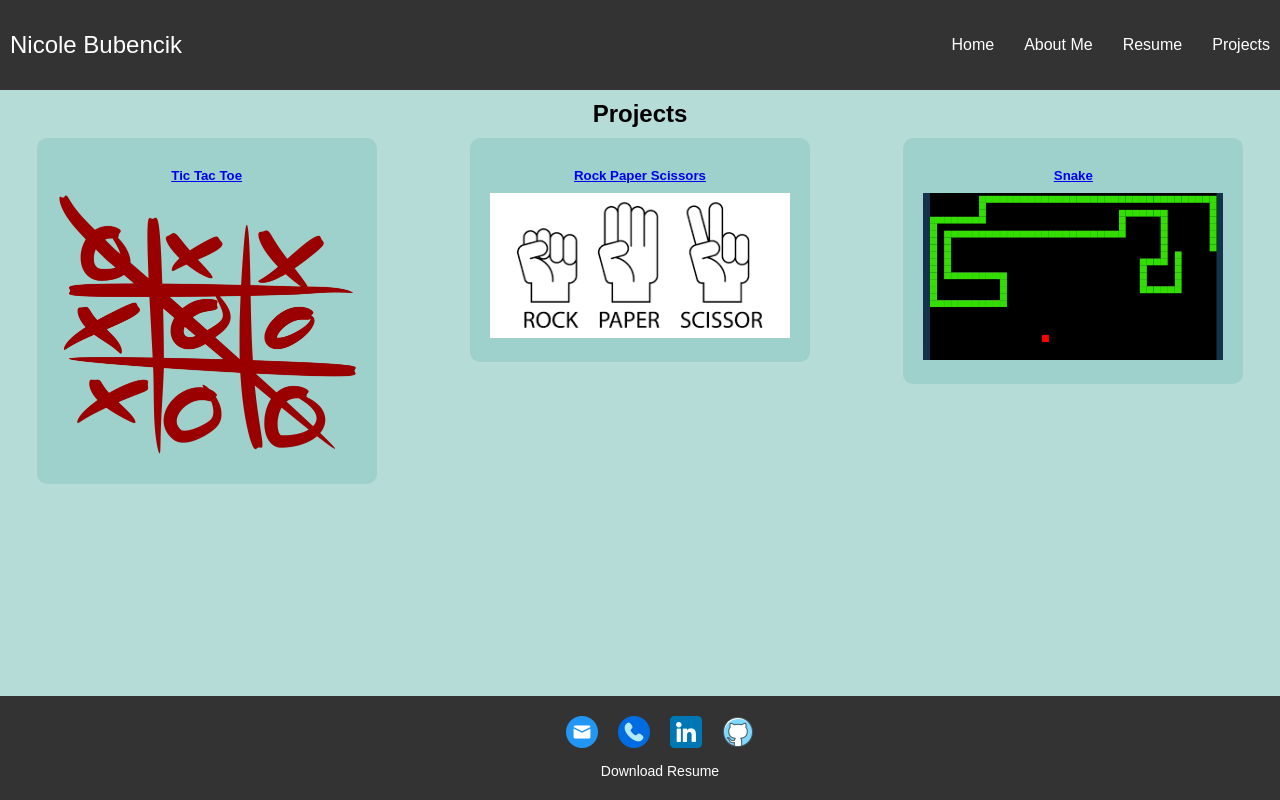
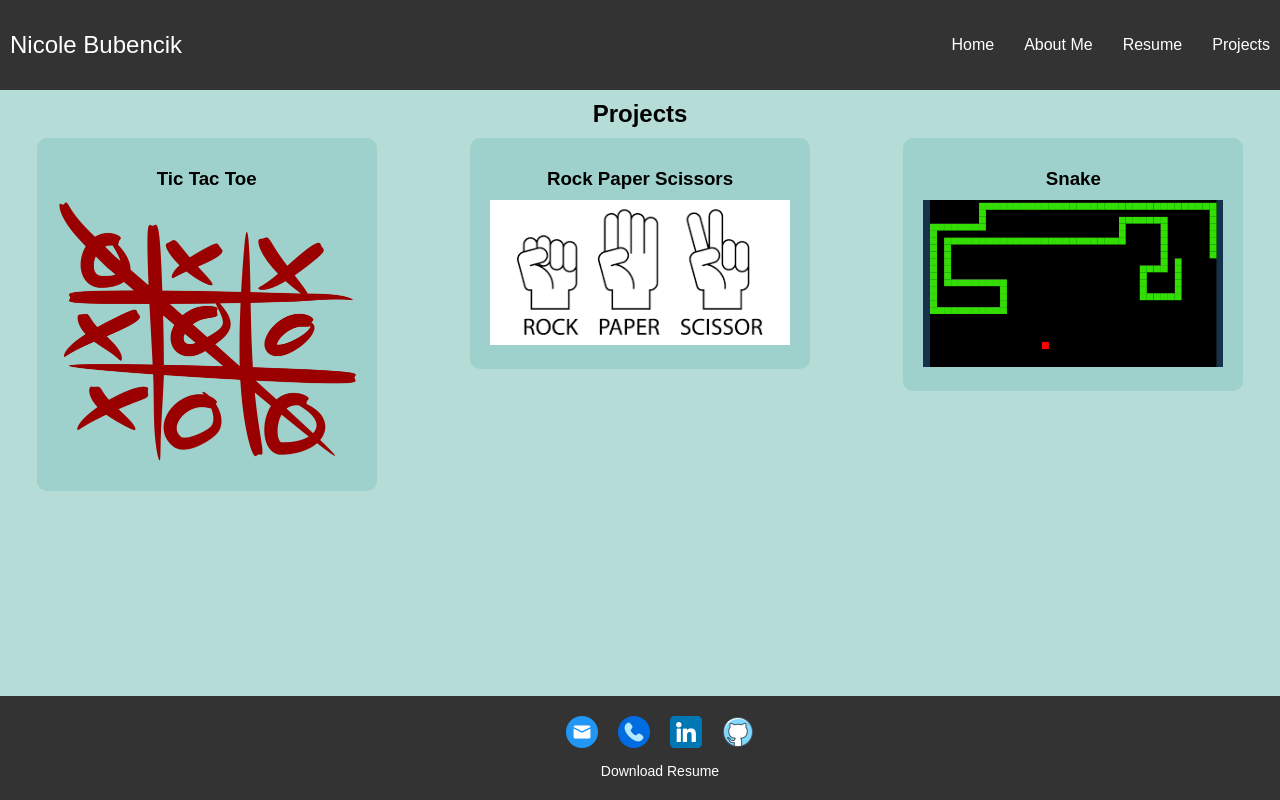
Before and after one commit to nikkiBubencik/nikkiBubencik.github.io, a plain HTML site: page portfolio/projects.html in a window 1280 px wide. Shown: the top 800 px of the page. Drawn offline with Linux system fonts and the light colour scheme.

Commit message:
Update projects.html
change headers to h3 and add css class to a tags

```diff
--- a/portfolio/projects.html
+++ b/portfolio/projects.html
@@ -25,21 +25,21 @@
       <!--         <p> This is my projects page for my website. </p>
               <p> <a href = "https://github.com/nikkiBubencik/nikkiBubencik.github.io/tree/main/python_code" target="_blank"> Github</a></p> -->
                   <div class="container">
-                        <a href = "./python_code/tic_tac_toe.py" target="_blank">
+                        <a href = "./python_code/tic_tac_toe.py" target="_blank" class="project-link">
                               <div class="item">
-                                   <h5> Tic Tac Toe </h5>
+                                   <h3> Tic Tac Toe </h3>
                                    <img src="Tic_tac_toe.png" alt="Pyhton code for Tic Tac Toe" width = "300" >
                               </div>
                         </a>
-                         <a href = "./python_code/rock_paper_scissors.py" target="_blank">
+                         <a href = "./python_code/rock_paper_scissors.py" target="_blank" class="project-link">
                                <div class="item">
-                                   <h5> Rock Paper Scissors</h5>
+                                   <h3> Rock Paper Scissors</h3>
                                    <img src="rockpaperscissors.png" alt="Pyhton code for Rock Paper Scissors" width = "300" >
                               </div>
                          </a>
-                        <a href = "https://github.com/nikkiBubencik/nikkiBubencik.github.io/blob/main/python_code/Snake.py" target="_blank">
+                        <a href = "https://github.com/nikkiBubencik/nikkiBubencik.github.io/blob/main/python_code/Snake.py" target="_blank" class="project-link">
                               <div class="item">
-                                   <h5> Snake</h5>
+                                   <h3> Snake</h3>
                                    <img src="snake.png" alt="Pyhton code for the game snake" width = "300" >
                               </div>
                         </a>
```
